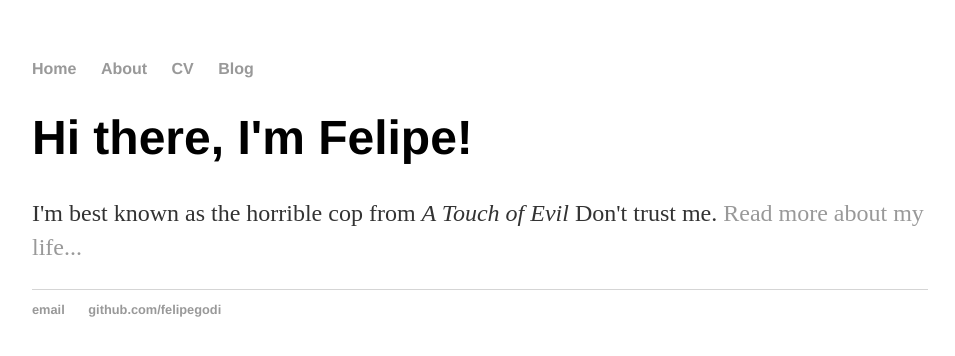
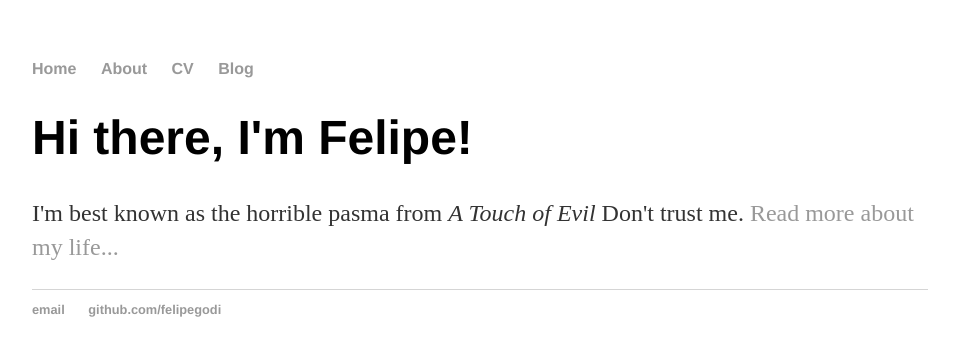
Before and after one commit to felipegodi/felipegodi2.github.io, a Jekyll site: the page built from index.html, in a window 1280 px wide. Shown: the top 356 px of the page, without its empty margins (160-1115 px from the left). Built offline with Jekyll 4.4.1, drawn with Linux system fonts in a browser that asks for light colours.

Commit message:
Update index.html
Lo modifico para usar Jekyll

```diff
--- a/index.html
+++ b/index.html
@@ -1,30 +1,8 @@
-<!DOCTYPE html>
-<html>
-	<head>
-		<title>Felipe Garcia Vassallo, Horrible Cop</title>
-		<!-- link to main stylesheet -->
-		<link rel="stylesheet" type="text/css" href="/css/main.css">
-	</head>
-	<body>
-		<nav>
-    		<ul>
-        		<li><a href="/">Home</a></li>
-	        	<li><a href="/about">About</a></li>
-        		<li><a href="/cv">CV</a></li>
-        		<li><a href="/blog">Blog</a></li>
-    		</ul>
-		</nav>
-		<div class="container">
-    		<div class="blurb">
-        		<h1>Hi there, I'm Felipe!</h1>
-				<p>I'm best known as the horrible cop from <em>A Touch of Evil</em> Don't trust me. <a href="/about">Read more about my life...</a></p>
-    		</div><!-- /.blurb -->
-		</div><!-- /.container -->
-		<footer>
-    		<ul>
-        		<li><a href="mailto:felipeg@gmail.com">email</a></li>
-        		<li><a href="https://github.com/felipegodi">github.com/felipegodi</a></li>
-			</ul>
-		</footer>
-	</body>
-</html>
+---
+layout: default
+title: Felipe, Pasma
+---
+<div class="blurb">
+	<h1>Hi there, I'm Felipe!</h1>
+	<p>I'm best known as the horrible pasma from <em>A Touch of Evil</em> Don't trust me. <a href="/about">Read more about my life...</a></p>
+</div><!-- /.blurb -->
```
